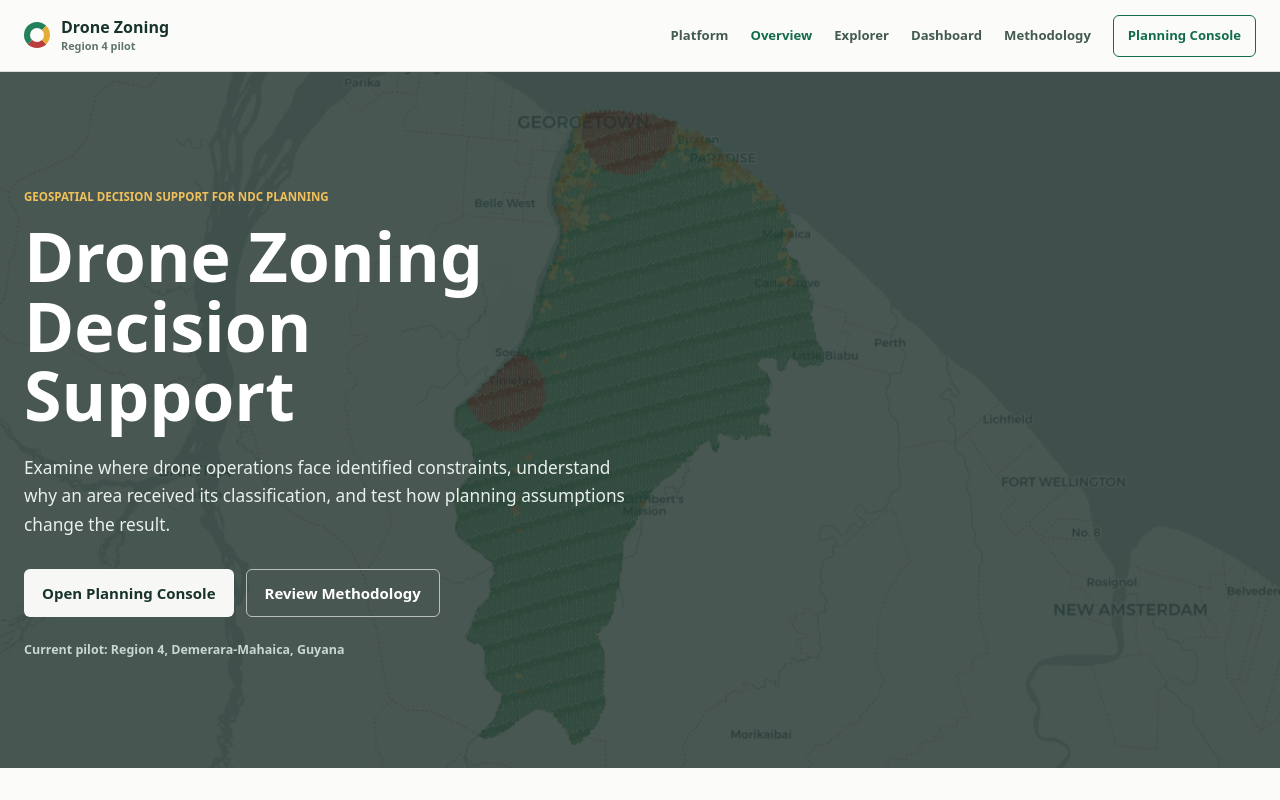
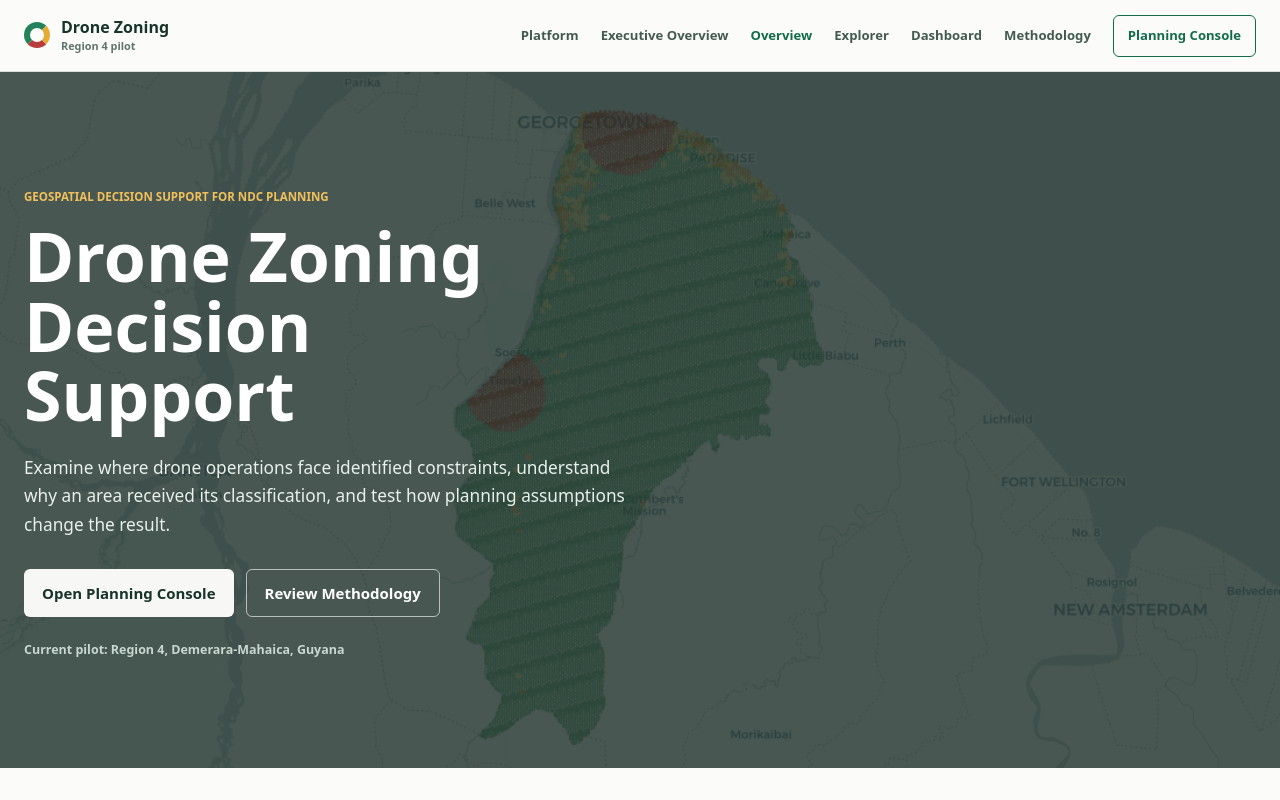
Before and after one commit to slyberia/hydrographic-poster-generator, a Next.js app in the folder frontend/: page /drone in a window 1280 px wide. Shown: the top 800 px of the page. Built offline with nearby package versions, Linux system fonts and the light colour scheme.

Commit message:
Fix platform route discoverability and cross-links

```diff
--- a/frontend/src/components/drone/DronePublicHeader.tsx
+++ b/frontend/src/components/drone/DronePublicHeader.tsx
@@ -16,6 +16,7 @@ export default function DronePublicHeader({ active }: DronePublicHeaderProps) {
       </Link>
       <nav aria-label="Drone product navigation">
         <Link href="/">Platform</Link>
+        <Link href="/executive-overview">Executive Overview</Link>
         <Link href="/drone" aria-current={active === "home" ? "page" : undefined}>
           Overview
         </Link>
```
